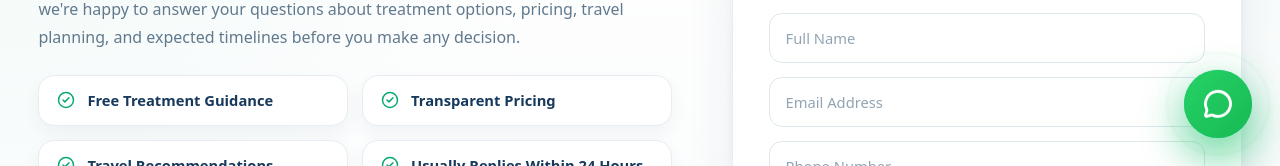
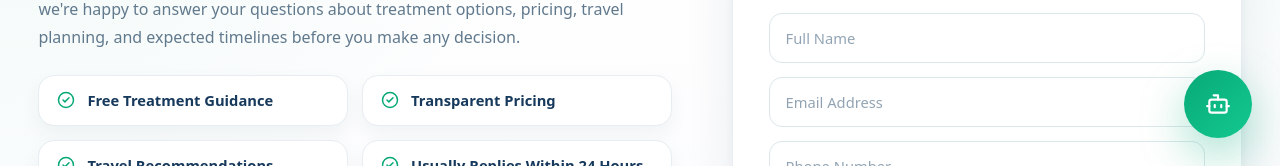
Before and after one commit to eadrian2018-droid/website-dra-marlene, a React (Vite) app: page /contact in a window 1280 px wide. Shown: the part 634-800 px from the top of the page. Built offline with nearby package versions, Linux system fonts and the light colour scheme.

Commit message:
Add AI Dental Assistant UI and complete website layout refinements

```diff
--- a/src/layouts/MainLayout.tsx
+++ b/src/layouts/MainLayout.tsx
@@ -3,7 +3,7 @@
 import TopBar from "../components/TopBar/TopBar";
 import Navbar from "../components/Navbar/Navbar";
 import Footer from "../components/Footer/Footer";
-import WhatsAppButton from "../components/WhatsAppButton/WhatsAppButton";
+
 import BackToTop from "../components/BackToTop/BackToTop";
 import ScrollToTop from "../components/ScrollToTop";
 
@@ -27,7 +27,7 @@
 
       <Footer />
 
-      <WhatsAppButton />
+     {/* <WhatsAppButton /> */}
 
       <BackToTop />
 
```
